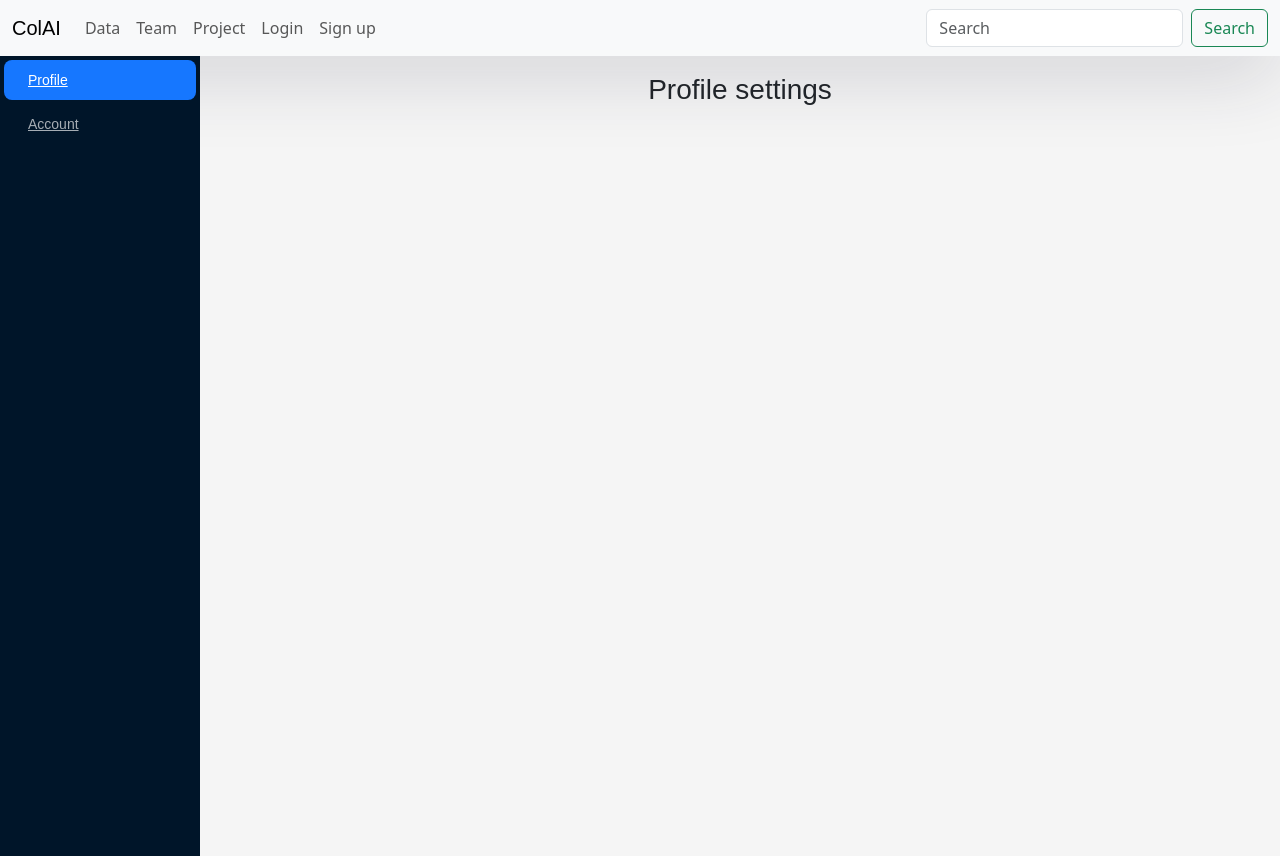
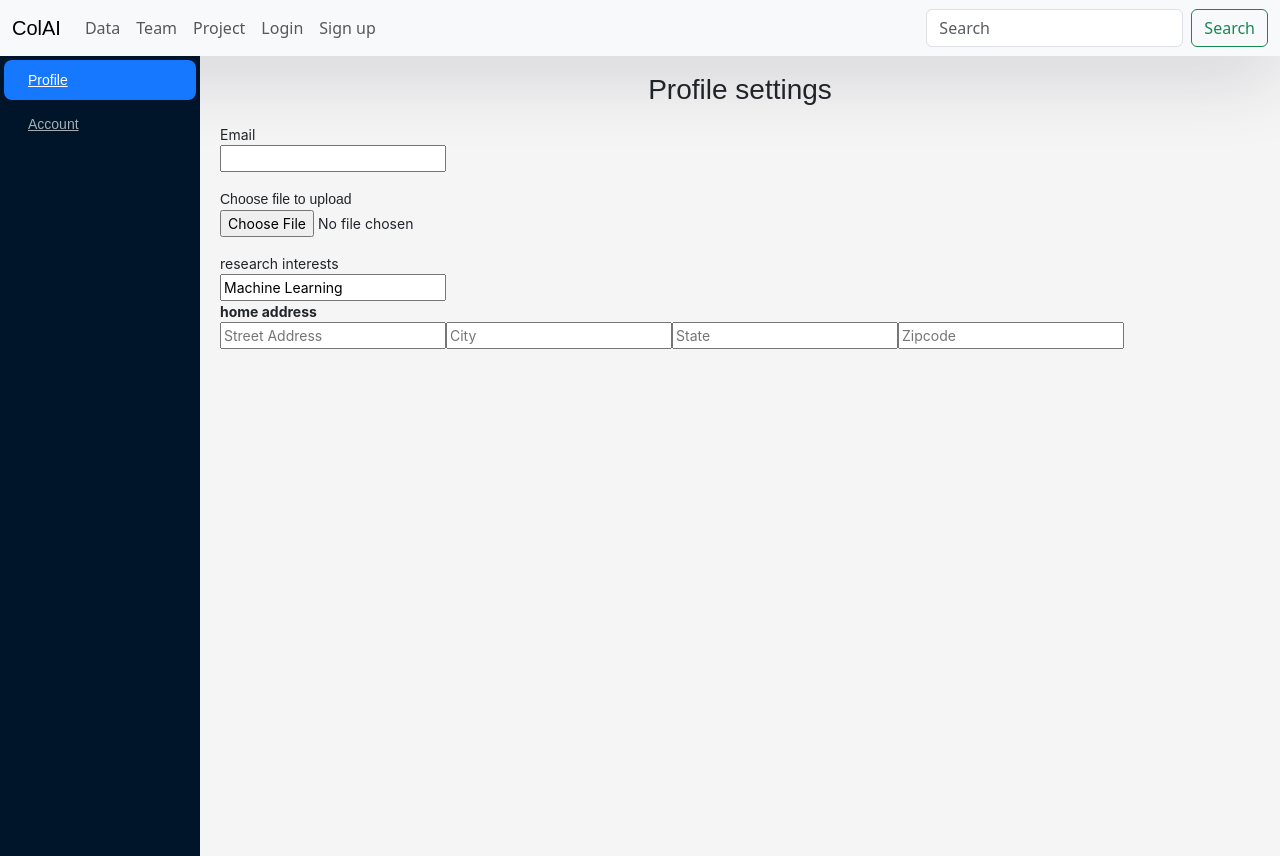
Before and after one commit to Collaborative-AI/colteam, a React (Create React App) app in the folder my-react-app/: page /settings/ProfileSetting in a window 1280 px wide. Built offline with nearby package versions, Linux system fonts and the light colour scheme; no server answers.

Commit message:
profile setting

```diff
--- a/my-react-app/package.json
+++ b/my-react-app/package.json
@@ -12,9 +12,11 @@
     "antd": "^5.10.2",
     "axios": "^1.4.0",
     "bootstrap": "^5.3.2",
+    "google-map-react": "^2.2.1",
     "react": "^18.2.0",
     "react-bootstrap": "^2.9.1",
     "react-dom": "^18.2.0",
+    "react-dropzone": "^14.2.3",
     "react-router-dom": "^6.15.0",
     "react-scripts": "5.0.1",
     "update": "^0.7.4",
--- /dev/null
+++ b/my-react-app/src/components/setting/profile_setting/home_address/index.js
@@ -0,0 +1,66 @@
+import React from 'react'
+import { useState } from 'react'
+function Address ({ onAddressUpdate }) {
+
+  const [address, setAddress] = useState({
+    street_address: '',
+    city: '',
+    state: '',
+    zip_code: ''
+  })
+
+  const handleChange = (event) => {
+    // event.preventDefault()
+    setAddress({
+      ...address,
+      [event.target.name]: event.target.value
+    })
+    onAddressUpdate({
+      ...address,
+      [event.target.name]: event.target.value
+    })
+  }
+
+  // const handleSubmit = (e) => {
+  //   e.preventDefault()
+  //   // 通知父组件，地址已经改变
+  //   onAddressUpdate(address)
+  //   // setNewStreetAddress('') // 清空输入框
+  //   // setNewZipCode('') // 清空输入框
+  // }
+
+
+  return (
+    <form >
+      <strong>home address</strong><br />
+      <input
+        name={"street_address"}
+        value={address.street_address}
+        placeholder={"Street Address"}
+        onChange={handleChange}
+      />
+      <input
+        name={"city"}
+        value={address.city}
+        placeholder={"City"}
+        onChange={handleChange}
+      />
+      <input
+        name={"state"}
+        value={address.state}
+        placeholder={"State"}
+        onChange={handleChange}
+      />
+      <input
+        name={"zip_code"}
+        value={address.zip_code}
+        placeholder={"Zipcode"}
+        onChange={handleChange}
+      />
+    </form>
+  )
+
+
+}
+
+export default Address
--- a/my-react-app/src/components/setting/profile_setting/index.js
+++ b/my-react-app/src/components/setting/profile_setting/index.js
@@ -1,10 +1,51 @@
 import { useEffect, useContext, useState } from 'react'
 import AuthContext from '../../AuthProvider.component'
 import axios from 'axios'
+import { Avatar } from 'antd'
+import colteam_logo from '../../../images/colteam_logo.png'
+import Address from '../profile_setting/home_address'
 
 function ProfileSetting () {
   const { auth } = useContext(AuthContext)
-  const [userData, setUserData] = useState({})
+  //initialize a state for userData
+  const [userData, setUserData] = useState({
+    email: auth.email,
+    Avatar: colteam_logo,
+    research_interests: "Machine Learning",
+    home_address: {
+      street_address: '',
+      city: '',
+      state: '',
+      zip_code: ''
+    },
+    GitHub_link: "https://github.com/Collaborative-AI",
+  })
+
+  const handleChangeEmail = (value) => {
+    setUserData({
+      ...userData,
+      email: value
+    })
+  }
+  const handleChangeResearchInterests = (value) => {
+    setUserData({
+      ...userData,
+      research_interests: value
+    })
+  }
+
+  const handleChangeAvatar = (value) => {
+    setUserData({
+      ...userData,
+      Avatar: value
+    })
+  }
+  const handleAddressChange = (newAddress) => {
+    setUserData({
+      ...userData,
+      home_address: newAddress
+    })
+  }
 
   //get profile info
   useEffect(() => {
@@ -26,8 +67,37 @@ function ProfileSetting () {
 
     <div>
       <h3>Profile settings</h3>
-      <form>
-
+      <form onSubmit={() => { }}>
+        <p>
+          <lable for="email">Email</lable><br></br>
+          <input
+            type="text"
+            id="email"
+            name='email'
+            value={userData.email}
+            onChange={(e) => handleChangeEmail(e.target.value)}>
+          </input>
+        </p>
+        <p>
+          <label for="Avatar">Choose file to upload</label><br></br>
+          <input
+            type="file"
+            id="Avatar"
+            name='Avatar'
+            // value={userData.Avatar}
+            accept="image/png, image/jpeg"
+            onChange={(e) => handleChangeAvatar(e.target.files[0])}>
+          </input>
+        </p>
+        <lable for="emresearch_interestsail">research interests</lable><br></br>
+        <input
+          type="text"
+          id="research_interests"
+          name='research_interests'
+          value={userData.research_interests}
+          onChange={(e) => handleChangeResearchInterests(e.target.value)}>
+        </input>
+        <Address onAddressUpdate={handleAddressChange}></Address>
       </form>
     </div>
 
```
Also changed, not shown: 2 other files (tests, documents, lock files or other folders).
